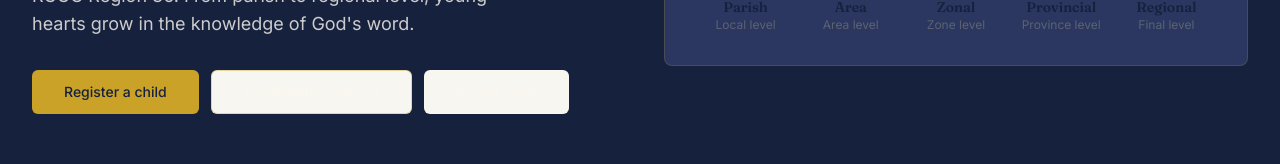
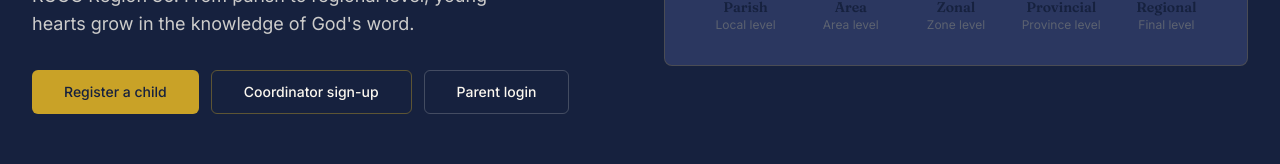
Before and after one commit to destiny-1234/region-36-quiz-app, a Next.js app: page / in a window 1280 px wide. Shown: the part 413-577 px from the top of the page. Built offline with nearby package versions, Linux system fonts and the light colour scheme; no server answers; the database is empty.

Commit message:
Update page.tsx

```diff
--- a/app/page.tsx
+++ b/app/page.tsx
@@ -40,10 +40,10 @@ export default function HomePage() {
                 <Button asChild size="lg" className="bg-gold text-navy hover:bg-gold-600">
                   <Link href="/register/child">Register a child</Link>
                 </Button>
-                <Button asChild size="lg" variant="outline" className="border-gold/40 text-cream hover:bg-navy-500 hover:text-gold">
+                <Button asChild size="lg" variant="outline" className="border-gold/40 bg-transparent text-cream hover:bg-navy-500 hover:text-gold">
                   <Link href="/register/coordinator">Coordinator sign-up</Link>
                 </Button>
-                <Button asChild size="lg" variant="outline" className="border-cream/20 text-cream hover:bg-navy-500">
+                <Button asChild size="lg" variant="outline" className="border-cream/20 bg-transparent text-cream hover:bg-navy-500">
                   <Link href="/signin">Parent login</Link>
                 </Button>
               </div>
```
